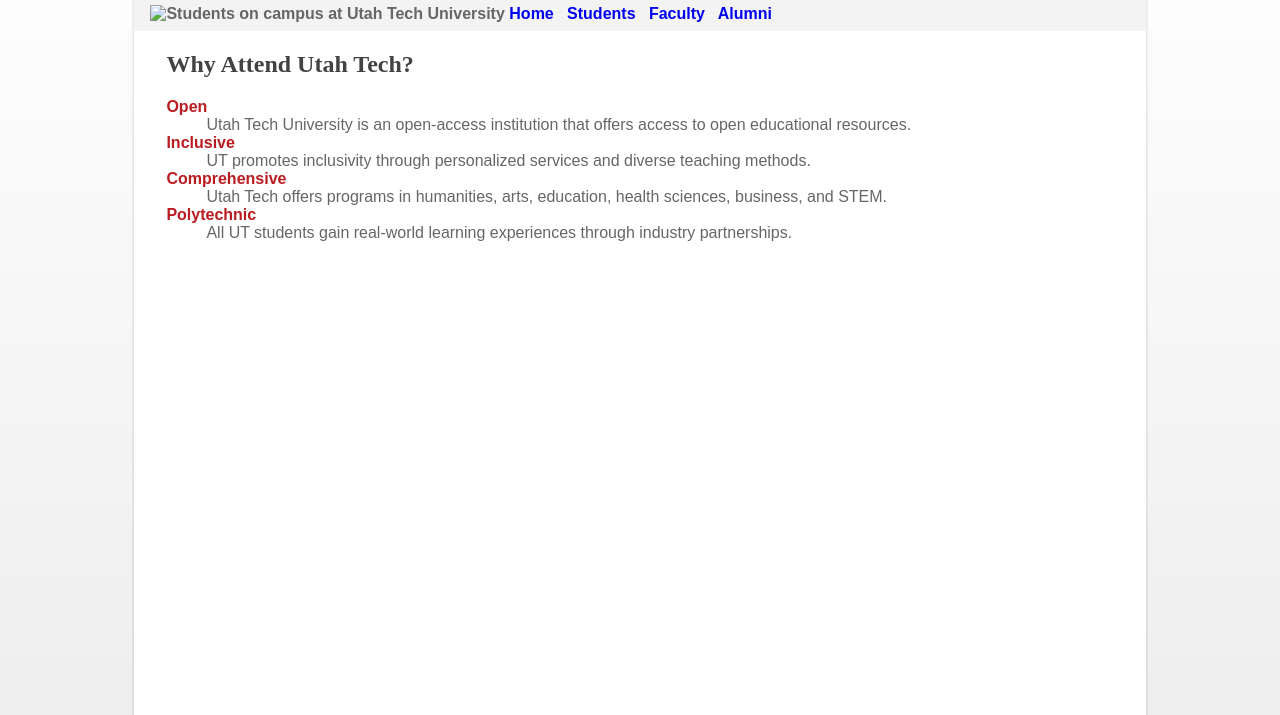
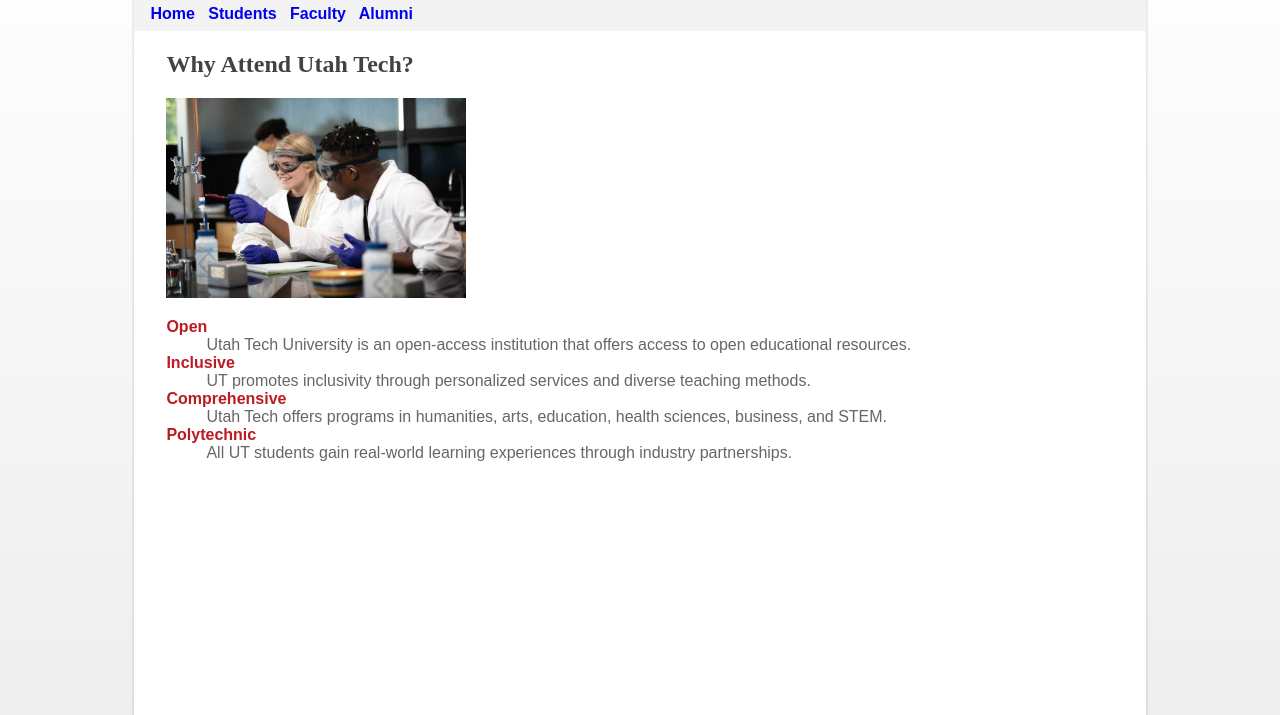
Before and after one commit to 28lopezambm-ai/se1400, a plain HTML site: page utahtech3/students.html in a window 1280 px wide. Shown: the part 85-800 px from the top of the page. Drawn offline with Linux system fonts and the light colour scheme.

Commit message:
AHHHHHHHHHHH

```diff
--- a/utahtech3/students.html
+++ b/utahtech3/students.html
@@ -12,8 +12,6 @@
     <h1>Utah Tech University</h1>
   </header>
   <nav>
-      <img src="images/students.jpg" alt="Students on campus at Utah Tech University">
-      <whidth="300" height="200">
       <a href="index.html">Home</a> &nbsp;
       <a href="students.html">Students</a> &nbsp;
       <a href="faculty.html">Faculty</a> &nbsp;
@@ -23,6 +21,7 @@
   </div>
   <main>
     <h2>Why Attend Utah Tech?</h2>
+    <img src="utahtechimages/students.jpg" alt="students at Utah Tech University" width="300px">
     <dl>
       <dt>Open</dt>
       <dd>Utah Tech University is an open-access institution that offers access to open educational resources.</dd>
```
Also changed, not shown: utahtech3/faculty.html (+0 -2 lines).
